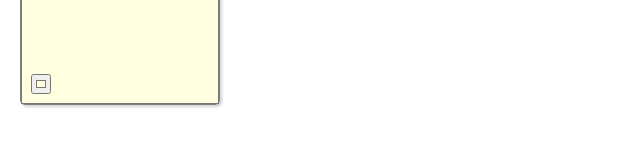
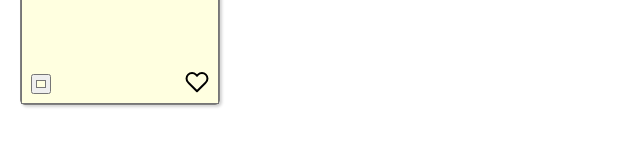
Before and after one commit to DeniseLewis1/sticky-notes, a React (Create React App) app: page / in a window 1280 px wide. Shown: the part 224-370 px from the top of the page, without its empty margins (0-640 px from the left). Built offline with nearby package versions, Linux system fonts and the light colour scheme.

Commit message:
Add heart icon to note

```diff
--- a/package.json
+++ b/package.json
@@ -7,6 +7,7 @@
   "dependencies": {
     "react": "16.8.6",
     "react-dom": "16.8.6",
+    "react-feather": "^2.0.10",
     "react-scripts": "5.0.1"
   },
   "devDependencies": {
--- a/src/components/Note.js
+++ b/src/components/Note.js
@@ -1,4 +1,5 @@
 import React from "react";
+import { Heart } from "react-feather";
 
 const Note = ({ note, editNote, deleteNote, updateColor }) => {
   const updateTitle = (e) =>
@@ -27,7 +28,13 @@ const Note = ({ note, editNote, deleteNote, updateColor }) => {
       <span className="note__delete" onClick={clickDelete}>
         X
       </span>
-      <input type="color" className="note-color" value={note.color} onChange={e => updateColor(note.id, e.target.value)} />
+      <input
+        type="color"
+        className="note-color"
+        value={note.color}
+        onChange={e => updateColor(note.id, e.target.value)}
+      />
+      <p className="add-favorite"><Heart /></p>
     </li>
   );
 };
--- a/src/index.css
+++ b/src/index.css
@@ -107,3 +107,11 @@ textarea {
   bottom: 10px;
   left: 10px;
 }
+
+.add-favorite {
+  margin: 0;
+  padding: 0;
+  position: absolute;
+  bottom: 5px;
+  right: 10px;
+}
```
Also changed, not shown: 1 other file (tests, documents, lock files or other folders).
